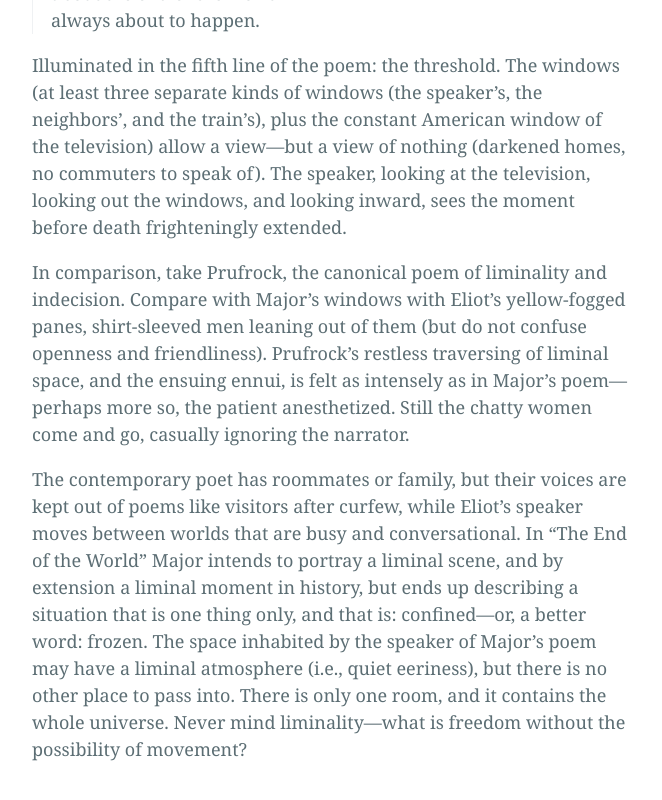
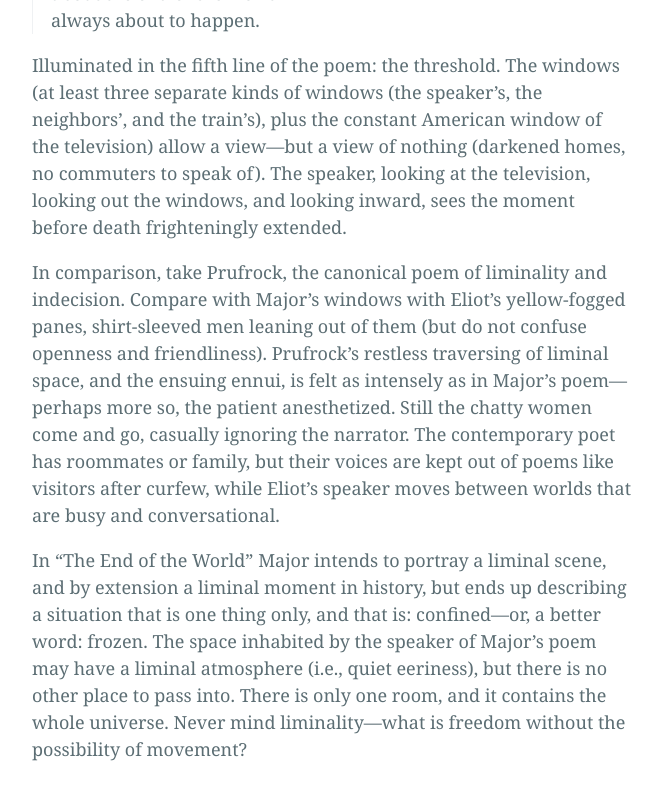
Before and after one commit to bliss-st/ss-website, a Jekyll site: the page built from _posts/2022-8-1-liberation-liminality-partone.md, in a window 1280 px wide and 900 px high, scrolled down 3252 px. Shown: the top 800 px of the window, without its empty margins (308-970 px from the left). Built offline with Jekyll 4.4.1, drawn with Linux system fonts in a browser that asks for light colours.

```diff
--- a/_posts/2022-8-1-liberation-liminality-partone.md
+++ b/_posts/2022-8-1-liberation-liminality-partone.md
@@ -48,6 +48,6 @@ always about to happen.
 </blockquote>
 Illuminated in the fifth line of the poem: the threshold. The windows (at least three separate kinds of windows (the speaker’s, the neighbors’, and the train’s), plus the constant American window of the television) allow a view—but a view of nothing (darkened homes, no commuters to speak of). The speaker, looking at the television, looking out the windows, and looking inward, sees the moment before death frighteningly extended.
 
-In comparison, take Prufrock, the canonical poem of liminality and indecision. Compare with Major’s windows with Eliot’s yellow-fogged panes, shirt-sleeved men leaning out of them (but do not confuse openness and friendliness). Prufrock's restless traversing of liminal space, and the ensuing ennui, is felt as intensely as in Major’s poem—perhaps more so, the patient anesthetized. Still the chatty women come and go, casually ignoring the narrator.
+In comparison, take Prufrock, the canonical poem of liminality and indecision. Compare with Major’s windows with Eliot’s yellow-fogged panes, shirt-sleeved men leaning out of them (but do not confuse openness and friendliness). Prufrock's restless traversing of liminal space, and the ensuing ennui, is felt as intensely as in Major’s poem—perhaps more so, the patient anesthetized. Still the chatty women come and go, casually ignoring the narrator. The contemporary poet has roommates or family, but their voices are kept out of poems like visitors after curfew, while Eliot’s speaker moves between worlds that are busy and conversational.
 
-The contemporary poet has roommates or family, but their voices are kept out of poems like visitors after curfew, while Eliot’s speaker moves between worlds that are busy and conversational. In “The End of the World” Major intends to portray a liminal scene, and by extension a liminal moment in history, but ends up describing a situation that is one thing only, and that is: confined—or, a better word: frozen. The space inhabited by the speaker of Major’s poem may have a liminal atmosphere (i.e., quiet eeriness), but there is no other place to pass into. There is only one room, and it contains the whole universe. Never mind liminality—what is freedom without the possibility of movement?
+In “The End of the World” Major intends to portray a liminal scene, and by extension a liminal moment in history, but ends up describing a situation that is one thing only, and that is: confined—or, a better word: frozen. The space inhabited by the speaker of Major’s poem may have a liminal atmosphere (i.e., quiet eeriness), but there is no other place to pass into. There is only one room, and it contains the whole universe. Never mind liminality—what is freedom without the possibility of movement?
```
